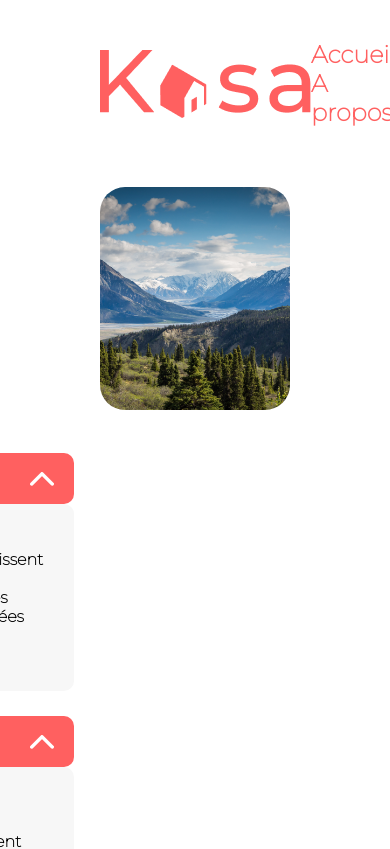
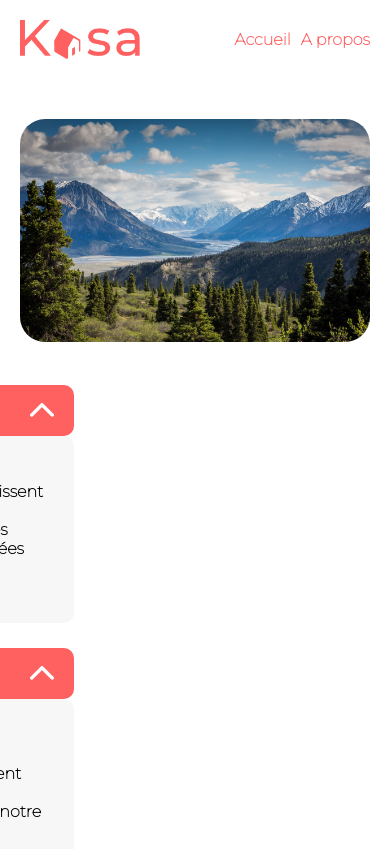
Before and after one commit to lamOpenclassroom/kasa, a React (Create React App) app: page /Propos in a window 390 px wide. Shown: the top 849 px of the page. Built offline with nearby package versions, Linux system fonts and the light colour scheme.

Commit message:
sauvegarde responsive header + card

```diff
--- a/src/components/Banner.js
+++ b/src/components/Banner.js
@@ -4,7 +4,7 @@ function Banner({ montain, beach, titleHome }) {
 
         return (
             <div className="title-home" >
-                <img src={beach||montain} alt="la mer avec des roches" height="223px" width="100%"></img>
+                <img src={beach||montain} alt="la mer avec des roches et la montaggne" height="223px" width="100%"></img>
                 {titleHome}
             </div>
         )
--- a/src/components/Home.js
+++ b/src/components/Home.js
@@ -2,7 +2,6 @@ import Banner from './Banner'
 import beach from '../assets/image/image-home.png'
 import Card from './Card'
 import Data from '../data/annonce.json'
-import '../style/home.scss'
 
 function Home() {
    const titleHome = <h1>Chez vous, partout et ailleurs</h1>
--- a/src/style/banner.scss
+++ b/src/style/banner.scss
@@ -1,8 +1,10 @@
 .title-home{
+    position: relative;
     margin-bottom: 43px;
     display: flex;
     align-items: center;
     justify-content: center;
+
     img{
         object-fit: cover;
         border-radius: 25px;
@@ -11,6 +13,7 @@
         font-size: 3rem;
         color: #fff;
         position: absolute;
+        margin-left: 16px;
     }
 }
 
@@ -24,5 +27,4 @@
             width: 210px;
         }
     }
-
 }
--- a/src/style/card.scss
+++ b/src/style/card.scss
@@ -7,10 +7,12 @@
     figure{
         position: relative;
         margin: 30px;
+        width: 340px;
+        height: 340px;
         img{
             object-fit: cover;
-            width: 340px;
-            height: 340px;
+            width: 100%;
+            height: 100%;
             border-radius: 10px;
         }
         figcaption{
@@ -25,12 +27,7 @@
     .figure-grid{
         background-color: #fff;
         figure{
-            margin-top: 10px;
-            margin-bottom: 10px;
-            img{
-                width: 100vw;
-                height: 255px;
-            }
+            margin: 10px 0;
         }
     }
 }
--- a/src/style/collapse.scss
+++ b/src/style/collapse.scss
@@ -1,9 +1,8 @@
 //---------------------------------collapse Fiche-------------------------------
 
 .collapse-flex{
-    display: flex;
-    justify-content: space-between;
     margin-bottom: 25px;
+    width: 582px;
     .collapse-flex-column{
         display: flex;
         flex-direction: column;
@@ -48,13 +47,9 @@
 @media screen and (max-width:320px){
 .collapse-flex{
     flex-direction: column;
+    width: 100%;
     .collapse-flex-column{
-        display: flex;
-        flex-direction: column;
         width: 100vw;
-        .collapse{
-            margin-bottom: 20px;
-        }
     }
 }
 }
--- a/src/style/fiche.scss
+++ b/src/style/fiche.scss
@@ -39,6 +39,7 @@
     .my-collapse{
         display: flex;
         justify-content: space-between;
+        flex-wrap: wrap;
     }
 @media screen and (max-width:320px) {
     .flex-title-profil{
--- a/src/style/header.scss
+++ b/src/style/header.scss
@@ -3,32 +3,50 @@ header{
     justify-content: space-between;
     align-items: center;
     margin-bottom: 60px;
-    .navigation{
-        width: 250px;
-        display: flex;
-        justify-content: space-between;
-        flex-wrap: wrap;
+    img{
+        width: 210px;
+    }
+
+    .navigation {
         a{
             color: #FF6060;
             text-decoration: none;
+            font-size:1.5rem;
         }
         a:hover{
             text-decoration:underline;
         }
     }
+    .navigation :last-child{
+        margin-left: 50px;
+    }
+
 }
-@media screen and (max-width: 320px){
+
+
+@media screen and (max-width: 530px){
     header{
-        width: 100vw;
-        .navigation{
-            width: 150px;
-            a{
-                font-size: 1rem;
-            }
+       img{
+        width: 120px;
+       }
+       .navigation{
+        a{
+            font-size: 1rem;
         }
-        img {
-            width: 125px;
-            height: 48px;
+    }
+        .navigation :last-child{
+            margin-left: 10px;
         }
     }
 }
+
+@media screen and (max-width: 320px){
+    header{
+        .navigation{
+            a{
+                font-size: 0.75rem;
+                text-transform : uppercase;
+            }
+        }
+    }
+}
--- a/src/style/home.scss
+++ /dev/null
@@ -1,8 +0,0 @@
-@media screen and (max-width: 320px){
-    .banner-card {
-        display: flex;
-        flex-direction: column;
-        align-items: center;
-        flex-wrap: wrap;
-    }
-}
--- a/src/style/index.scss
+++ b/src/style/index.scss
@@ -27,6 +27,7 @@ html{
         }
     }
 }
+
 @media screen and (max-width: 320px){
 html{
     margin: 20px;
@@ -39,3 +40,8 @@ html{
     }
     }
 }
+@media screen and (max-width: 710px){
+    html{
+        margin:20px;
+    }
+}
```
